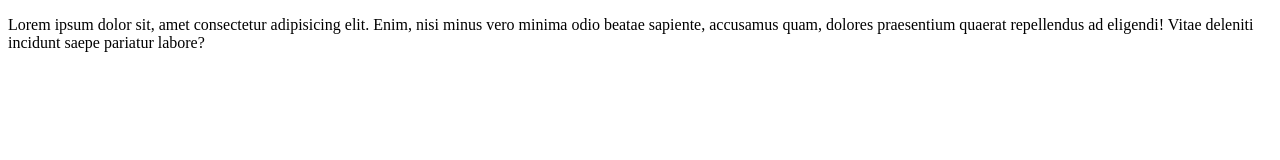
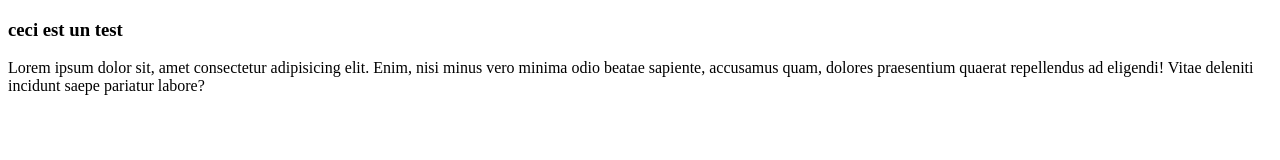
Before and after one commit to aabdali5/testlicda, a plain HTML site: page index.html in a window 1280 px wide. Drawn offline with Linux system fonts and the light colour scheme.

Commit message:
troisième test

```diff
--- a/index.html
+++ b/index.html
@@ -7,11 +7,15 @@
     <title>Document</title>
 </head>
 <body>
+    <h3>
+        ceci est un test
+    </h3>
     <p>
 
         Lorem ipsum dolor sit, amet consectetur adipisicing elit. Enim, nisi minus vero minima odio beatae sapiente, accusamus quam, dolores praesentium quaerat
         repellendus ad eligendi! Vitae deleniti incidunt saepe pariatur labore?
 
     </p>
+
 </body>
 </html>
```
